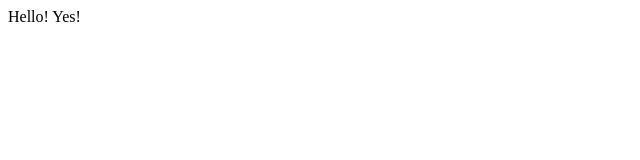
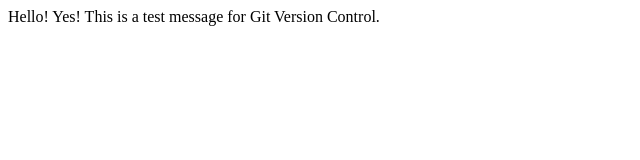
Before and after one commit to sidetask/vspython, a website: page test.html in a window 1280 px wide. Shown: the whole page, without its empty margins (0-640 px from the left). Drawn offline with Linux system fonts and the light colour scheme.

Commit message:
Added a test.html file

```diff
--- a/test.html
+++ b/test.html
@@ -4,6 +4,6 @@
         Hello!
     </head>
     <body>
-        Yes!
+        Yes!  This is a test message for Git Version Control.
     </body>
 </html>
```
